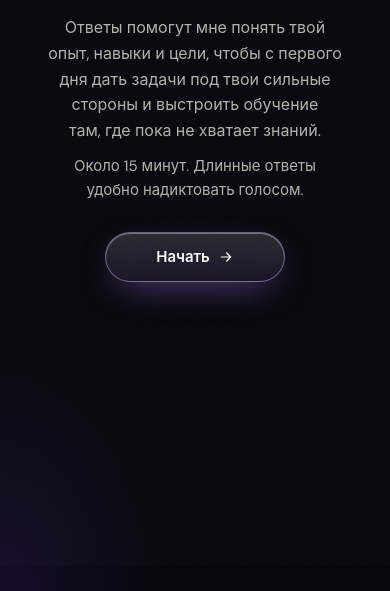
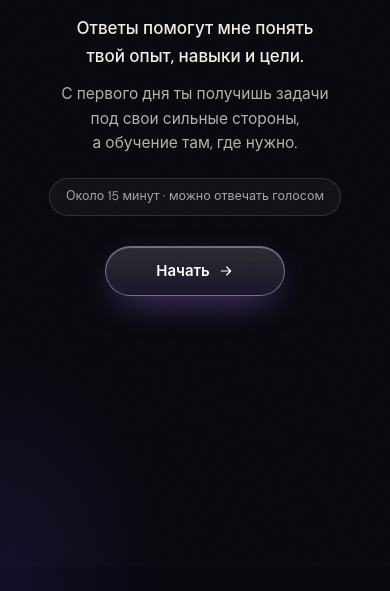
Before and after one commit to vikagladysheva07-source/team-anketa, a plain HTML site: page index.html in a window 390 px wide. Shown: the part 278-869 px from the top of the page. Drawn offline with Linux system fonts and the light colour scheme.

Commit message:
Анкета для Юлии: первый экран ровными строками
Co-Authored-By: Claude Opus 5.5 <noreply@anthropic.com>

```diff
--- a/index.html
+++ b/index.html
@@ -240,6 +240,18 @@ body.intro .top .title,body.intro .top .bar{visibility:hidden}
 .mxb:hover{border-color:rgba(196,164,255,.45);color:#fff}
 .mxb[aria-pressed=true]{color:#fff;font-weight:700;background:linear-gradient(180deg,rgba(255,255,255,.10),rgba(255,255,255,.03));border-color:rgba(155,111,232,.6);box-shadow:0 0 16px -6px rgba(155,111,232,.55)}
 @media(max-width:600px){.mxr{padding:12px}.mxn{font-size:14px}.mxb{font-size:12px;min-height:38px;padding:6px 4px}}
+/* первый экран: текст ровными строками */
+.introw .ia,.introw .ib{max-width:520px!important;text-wrap:balance!important}
+.introw .ia{font-size:19px!important;color:#F2EDE2;font-weight:500;margin-top:22px!important}
+.introw .ib{margin-top:12px!important;max-width:640px!important;text-wrap:wrap!important}
+.introw .inote{display:block;width:fit-content;align-self:center;white-space:nowrap;margin:22px auto 0!important;padding:8px 16px;border-radius:999px;font-size:13.5px!important;color:rgba(255,255,255,.62);background:rgba(255,255,255,.04);border:1px solid rgba(214,190,255,.16)}
+@media(max-width:600px){
+  .introw .il{display:block}
+  .introw .ia{font-size:17px!important;max-width:none!important}
+  .introw .ib{font-size:15.5px!important;max-width:none!important}
+  .introw .inote{font-size:12.5px!important}
+  .introw br.d{display:none}
+}
 </style>
 </head>
 <body>
@@ -248,8 +260,9 @@ body.intro .top .title,body.intro .top .bar{visibility:hidden}
 const CFG = {
   headerTitle: 'АНКЕТА ДЛЯ ЮЛИИ',
   introTitle: 'АНКЕТА ДЛЯ ЮЛИИ',
-  introText: 'Ответы помогут мне понять твой опыт, навыки и цели, чтобы с первого дня дать задачи под твои сильные стороны и выстроить обучение там, где пока не хватает знаний.',
-  introNote: 'Около 15 минут. Длинные ответы удобно надиктовать голосом.',
+  introHtml: '<span class="il">Ответы помогут мне понять</span> <span class="il">твой опыт, навыки и цели.</span>',
+  introHtml2: '<span class="il">С первого дня ты получишь задачи</span> <span class="il">под свои сильные стороны,</span><br class="d"><span class="il">а обучение там, где нужно.</span>',
+  introNote: 'Около 15 минут · можно отвечать голосом',
   startLabel: 'Начать',
   key: 'yulia-assistant-v1',
   pathQ: '',
@@ -394,8 +407,9 @@ const BLOCKS = [
     document.body.classList.add('intro');
     stage.innerHTML = `<div id="qw" class="introw">` +
       `<h1 class="introt">${esc(CFG.introTitle)}</h1>` +
-      `<p class="lead intro1">${esc(CFG.introText)}</p>` +
-      `<p class="lead intro2">${esc(CFG.introNote)}</p>` +
+      `<p class="lead intro1 ia">${CFG.introHtml}</p>` +
+      `<p class="lead intro1 ib">${CFG.introHtml2}</p>` +
+      `<p class="lead intro2 inote">${esc(CFG.introNote)}</p>` +
       `<div class="nav"><button type="button" class="btn glass" id="start">${esc(CFG.startLabel)}${ARROW}</button></div>` +
       `</div>`;
   }
```
